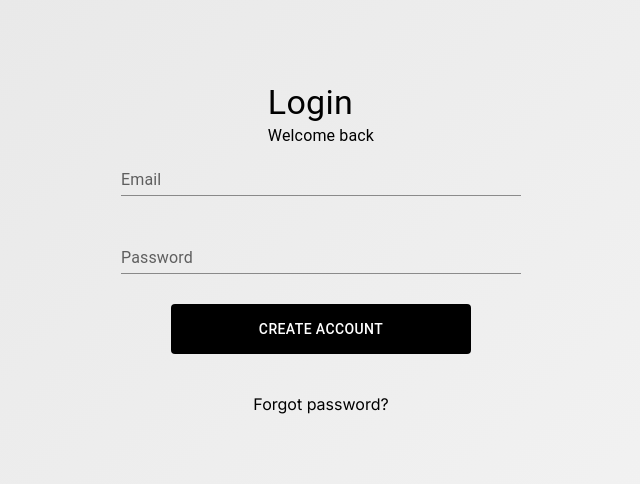
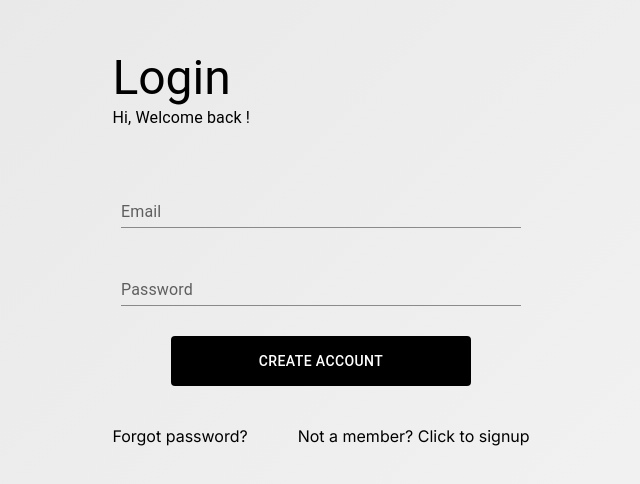
Before and after one commit to newwohh/wealthwise-ful-stack, a Next.js app: page /login in a window 1280 px wide. Shown: the part 152-636 px from the top of the page, without its empty margins (479-1119 px from the left). Built offline with nearby package versions, Linux system fonts and the light colour scheme.

Commit message:
updated-login

```diff
--- a/src/app/(pages)/login/page.tsx
+++ b/src/app/(pages)/login/page.tsx
@@ -17,20 +17,17 @@ const Login = () => {
         sx={{
           display: "flex",
           flexDirection: "column",
-          alignItems: "center",
-          justifyContent: "center",
         }}
       >
-        <Box>
-          <Typography variant="h4">Login</Typography>
-          <Typography>Welcome back</Typography>
+        <Box sx={{ marginBottom: "50px" }}>
+          <Typography variant="h3">Login</Typography>
+          <Typography>Hi, Welcome back !</Typography>
         </Box>
         <form
           style={{
             display: "flex",
             flexDirection: "column",
             alignItems: "center",
-            justifyContent: "center",
             marginBottom: "40px",
           }}
         >
@@ -51,15 +48,27 @@ const Login = () => {
             Create account
           </Button>
         </form>
+        <Box>
+          <Link
+            style={{
+              color: "black",
+              textDecoration: "none",
+              marginRight: "50px",
+            }}
+            href={"/forgotpassword"}
+          >
+            Forgot password?
+          </Link>
           <Link
             style={{
               color: "black",
               textDecoration: "none",
             }}
-          href={"/forgotpassword"}
+            href={"/signup"}
           >
-          Forgot password?
+            Not a member? Click to signup
           </Link>
+        </Box>
       </Box>
     </div>
   );
```
Lines whose indentation alone changed are shown as unchanged.
